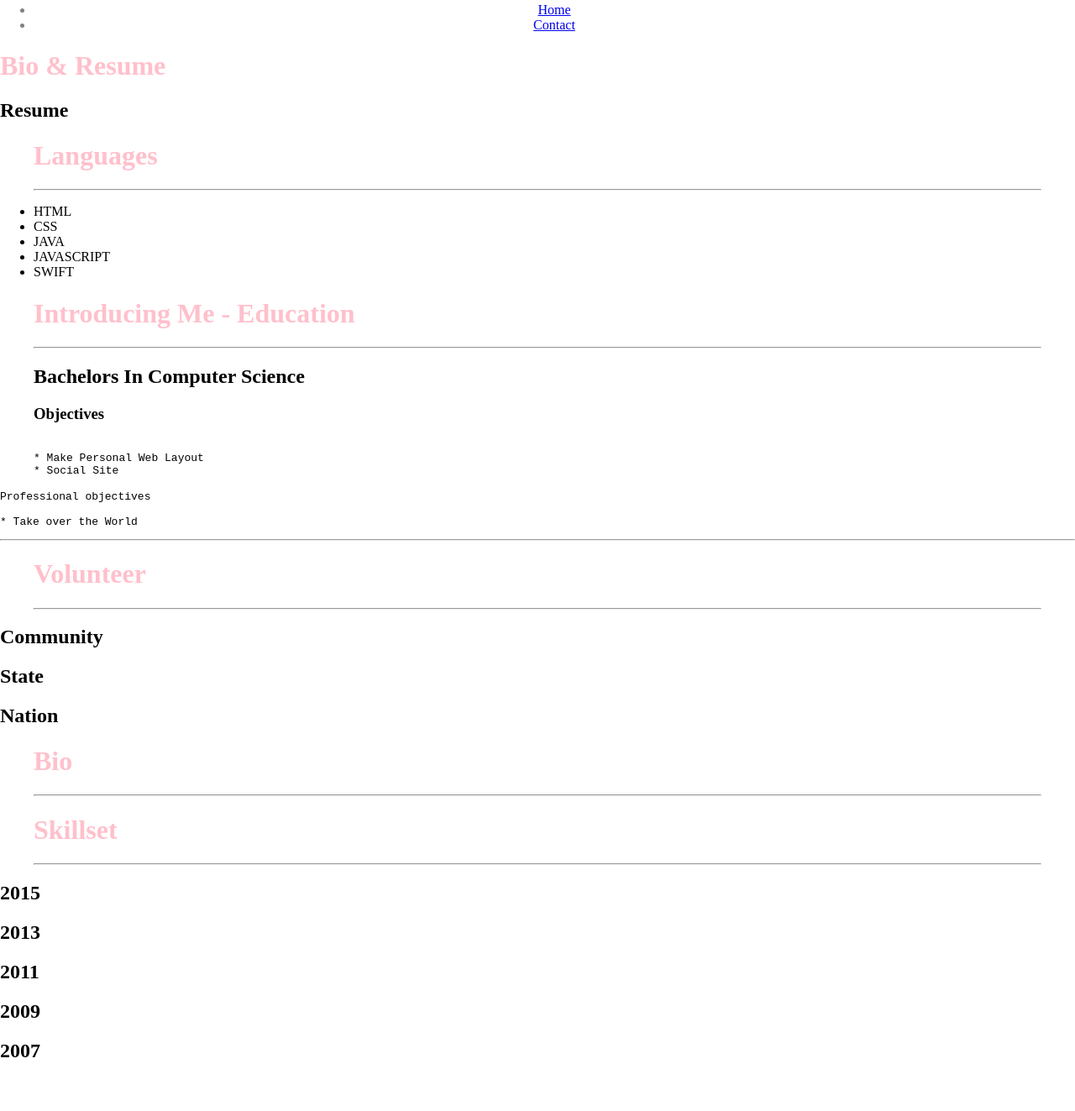
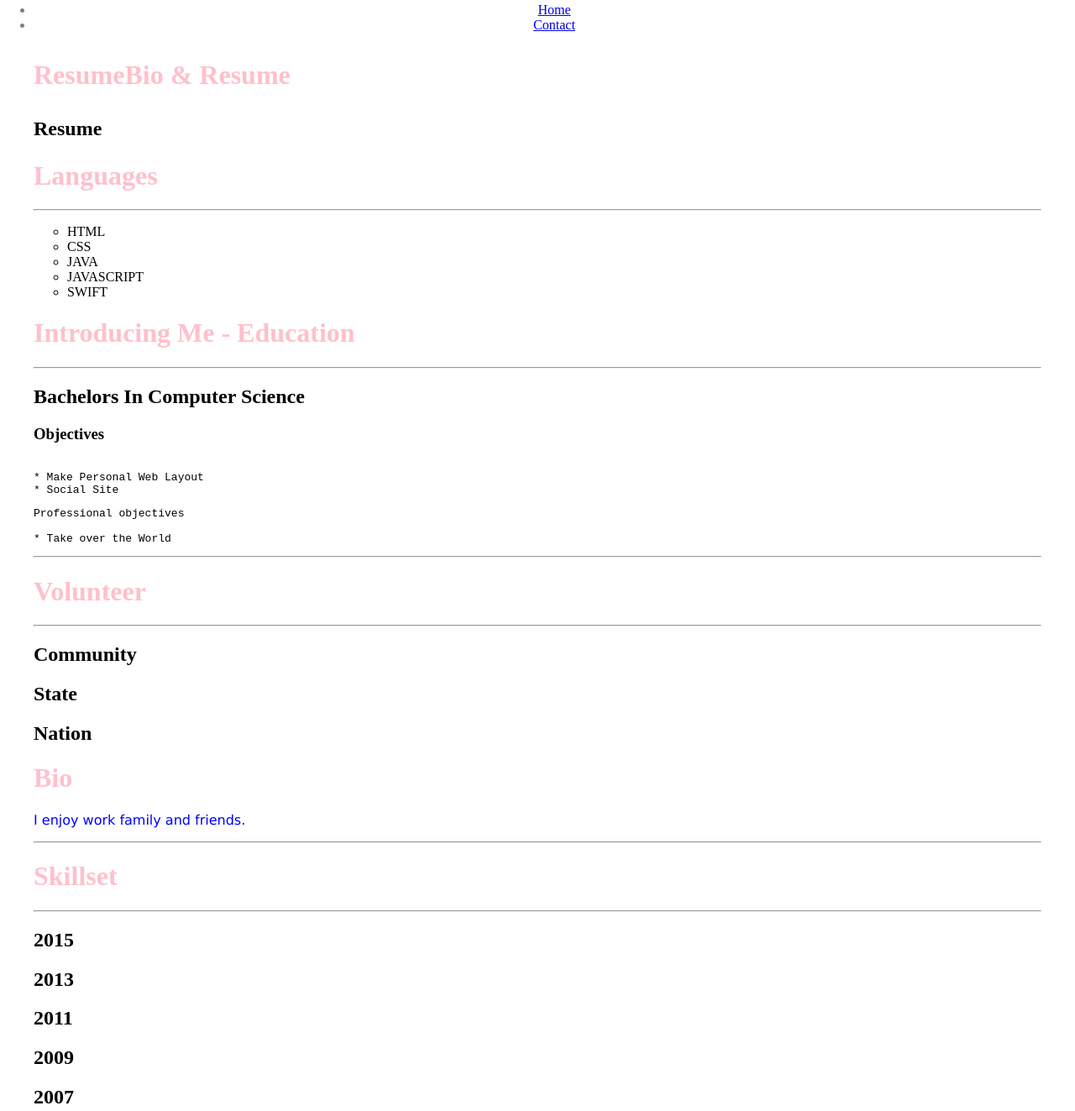
Before and after one commit to iwilliamm/iwilliamm.github.io, a plain HTML site: page bio.html in a window 1280 px wide. Shown: the part 89-1412 px from the top of the page at 84% size. Before the commit the page ends 1373 px from the top, so only its background shows below. Drawn offline with Linux system fonts and the light colour scheme.

Commit message:
Bio2
added bio

```diff
--- a/bio.html
+++ b/bio.html
@@ -15,16 +15,16 @@
 		<li class="Contact"><a href="contact.html">Contact</a></li>
 
 	</ul>
-	<h1>Bio &amp; Resume</h1>
+	<h1><blockquote>ResumeBio &amp; Resume</blockquote></h1>
 
-<h2>Resume</h2>
+<h2><blockquote>Resume</blockquote></h2>
 
 <blockquote>
 <h1>Languages</h1>
 
 <hr>
 </blockquote>
-
+<ol>
 <ul>
 <li>HTML</li>
 <li>CSS</li>
@@ -32,6 +32,7 @@
 <li>JAVASCRIPT</li>
 <li>SWIFT</li>
 </ul>
+</ol>
 
 <blockquote>
 <h1>Introducing Me - Education</h1>
@@ -46,7 +47,6 @@
 * Make Personal Web Layout
 * Social Site
 </code></pre>
-</blockquote>
 
 <pre><code>Professional objectives
 
@@ -54,12 +54,12 @@
 </code></pre>
 
 <hr>
+</blockquote>
 
 <blockquote>
 <h1>Volunteer</h1>
 
 <hr>
-</blockquote>
 
 <h2>Community</h2>
 
@@ -68,7 +68,11 @@
 <h2>Nation</h2>
 
 <blockquote>
-<h1>Bio</h1>
+	</blockquote>
+
+<h1>Bio</h1><p id="bioMe">I enjoy work family and friends.</p>
+
+
 
 <hr>
 
@@ -76,7 +80,7 @@
 
 <hr>
 </blockquote>
-
+<blockquote>
 <h2>2015</h2>
 
 <h2>2013</h2>
@@ -86,5 +90,6 @@
 <h2>2009</h2>
 
 <h2>2007</h2>
+</blockquote>
 </body>
 </html>
--- a/css/styles.css
+++ b/css/styles.css
@@ -17,6 +17,7 @@ body {
 	background: url(http://link-to-your/image.jpg) no-repeat;
 	opacity: 30;
 }
+
 h6{
 
 	text-align: center;
@@ -25,6 +26,12 @@ h6{
 	h1{
 		color: pink;
 		outline-color: green;
+}
+
+#bioMe {
+	color:blue;
+    font-family:verdana;
+    font-size:100%;
 }
 .Home{
 
```
